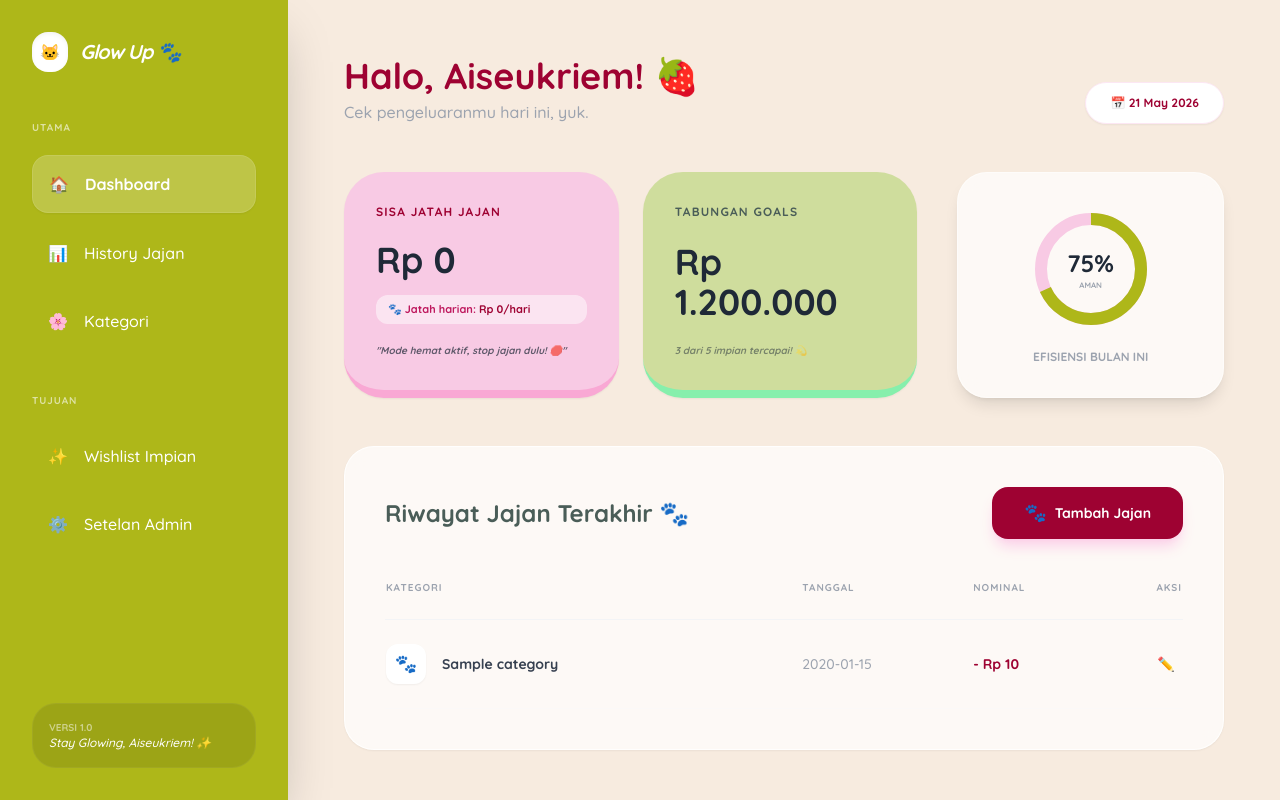
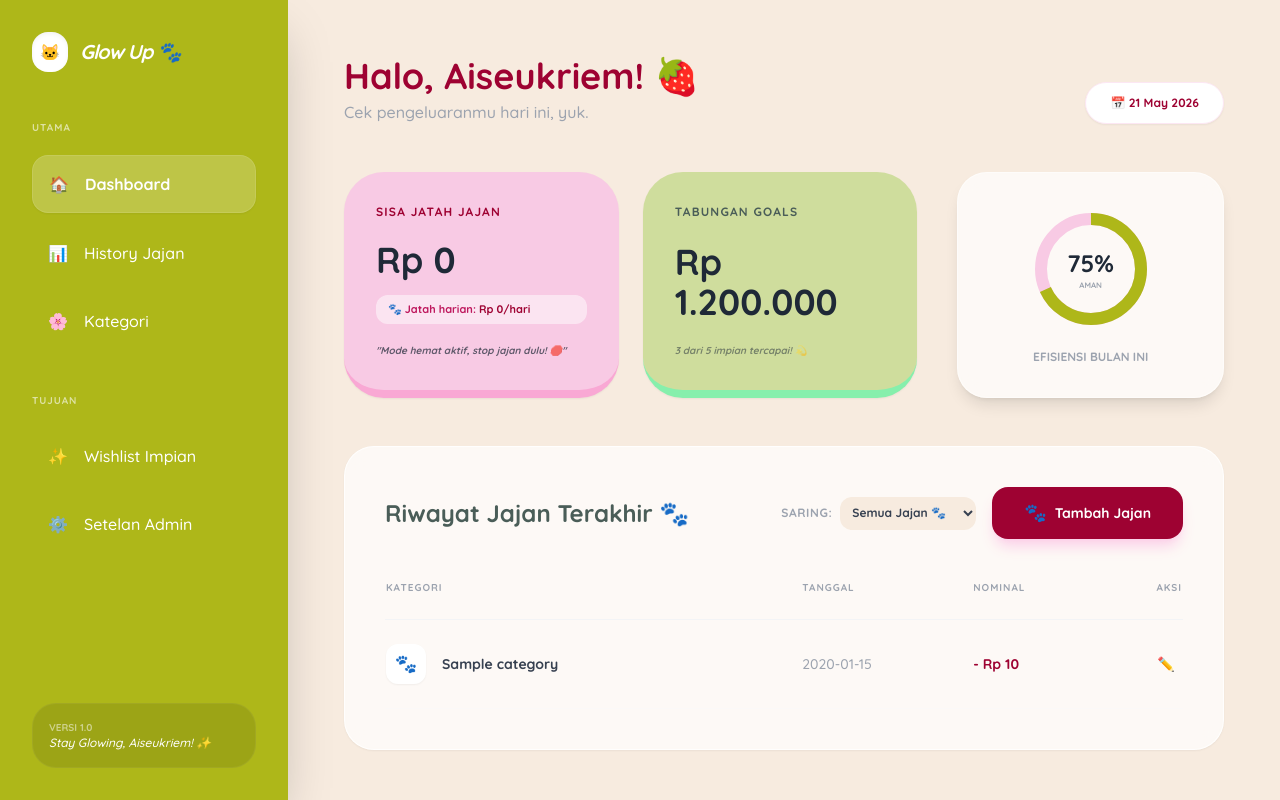
Before and after one commit to elshadellista/expense-lite, a Laravel app: page / in a window 1280 px wide. Run offline with Laravel 12, Linux system fonts and the light colour scheme; tables that the repository leaves empty hold one stand-in row (values such as "Sample post"); some libraries are stand-ins or nearby versions.

Commit message:
feat: implementasi fitur filter riwayat jajan berdasarkan kategori

```diff
--- a/resources/views/welcome.blade.php
+++ b/resources/views/welcome.blade.php
@@ -116,10 +116,27 @@
             <div class="glass-card p-10 shadow-sm border border-white/80">
     <div class="flex justify-between items-center mb-10">
         <h3 class="text-2xl font-bold text-[#4a5d58]">Riwayat Jajan Terakhir 🐾</h3>
+
+        <div class="flex items-center gap-4">
+
+            <form action="/" method="GET" id="filterForm" class="flex items-center gap-2">
+                <label for="category_id" class="text-xs font-bold text-gray-400 uppercase tracking-wider">Saring:</label>
+                <select name="category_id" onchange="document.getElementById('filterForm').submit()" class="p-2 text-xs font-bold rounded-xl border-none bg-[#F7EBDF] text-gray-700 focus:ring-2 focus:ring-[#F8CAE4] cursor-pointer">
+                    <option value="">Semua Jajan 🐾</option>
+                    @foreach($categories as $cat)
+                        <option value="{{ $cat->id }}" {{ request('category_id') == $cat->id ? 'selected' : '' }}>
+                            {{ $cat->name }}
+                        </option>
+                    @endforeach
+                </select>
+            </form>
+
             <button onclick="toggleModal()" class="bg-[#9E0232] text-white px-8 py-3 rounded-2xl font-bold text-sm shadow-lg shadow-pink-200 hover:bg-[#7a0226] transition-all cursor-pointer border-none flex items-center gap-2 min-w-[160px] justify-center">
                 <span class="text-lg">🐾</span>
                 <span class="text-white">Tambah Jajan</span>
             </button>
+
+        </div>
     </div>
 
                 <div class="overflow-hidden">
--- a/routes/web.php
+++ b/routes/web.php
@@ -21,10 +21,16 @@ Route::get('/', function () {
 
     $jatahHarian = $sisaBudget / $sisaHari;
 
+    $categoryId = request('category_id');
+
     $recentExpenses = Expense::with('category')
+        ->when($categoryId, function ($query) use ($categoryId) {
+            return $query->where('category_id', $categoryId);
+        })
         ->orderBy('date', 'desc')
         ->limit(3)
         ->get();
+
     $categories = Category::with('expenses')->get();
     $status = $sisaBudget > 0 ? "Masih bisa jajan kopi, Bestie! ☕" : "Mode hemat aktif, stop jajan dulu! 🛑";
 
@@ -36,6 +42,9 @@ Route::get('/', function () {
 
     $expensesByDate = Expense::whereMonth('date', date('m'))
         ->whereYear('date', date('Y'))
+        ->when($categoryId, function ($query) use ($categoryId) {
+            return $query->where('category_id', $categoryId);
+        })
         ->get()
         ->groupBy('date');
     $goals = \App\Models\Goal::all();
@@ -43,7 +52,7 @@ Route::get('/', function () {
     return view('welcome', compact(
         'budget', 'totalBudgetValue', 'totalExpense', 'sisaBudget', 'sisa',
         'recentExpenses', 'categories', 'status', 'greeting',
-        'expensesByDate', 'goals', 'jatahHarian'
+        'expensesByDate', 'goals', 'jatahHarian', 'categoryId'
     ));
 });
 
```
Lines whose indentation alone changed are shown as unchanged.
